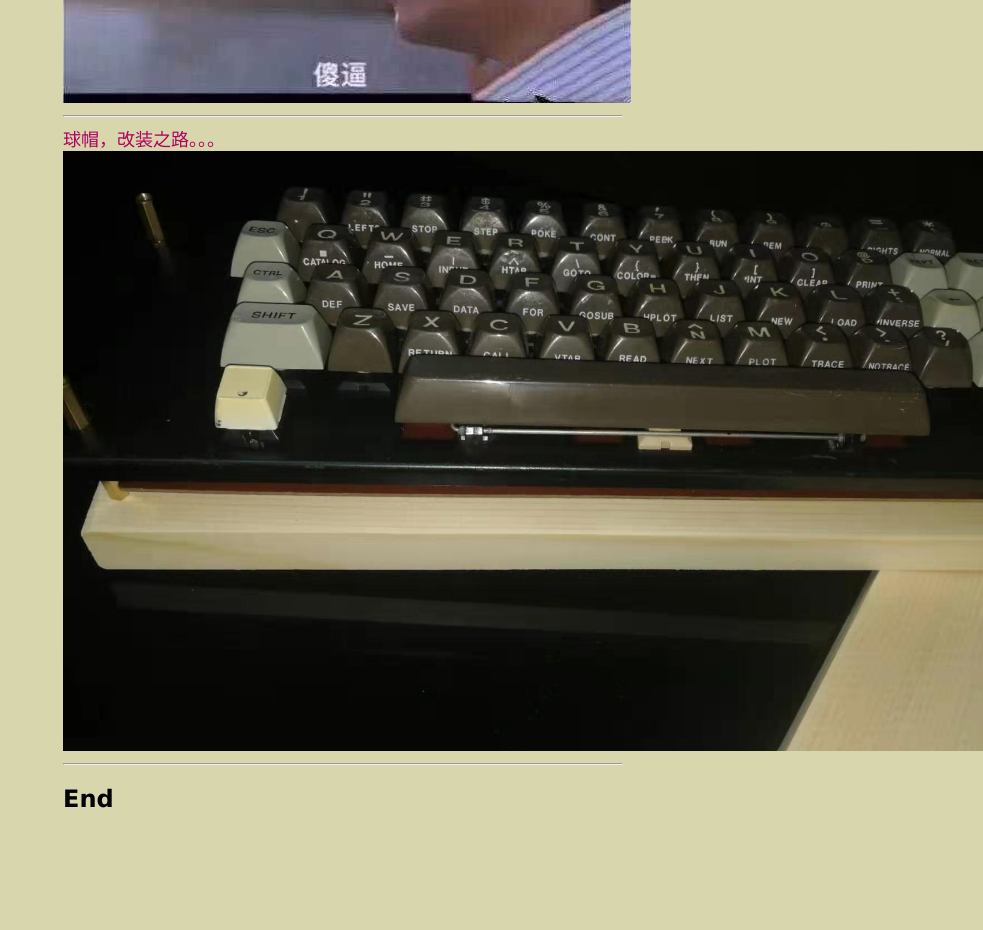
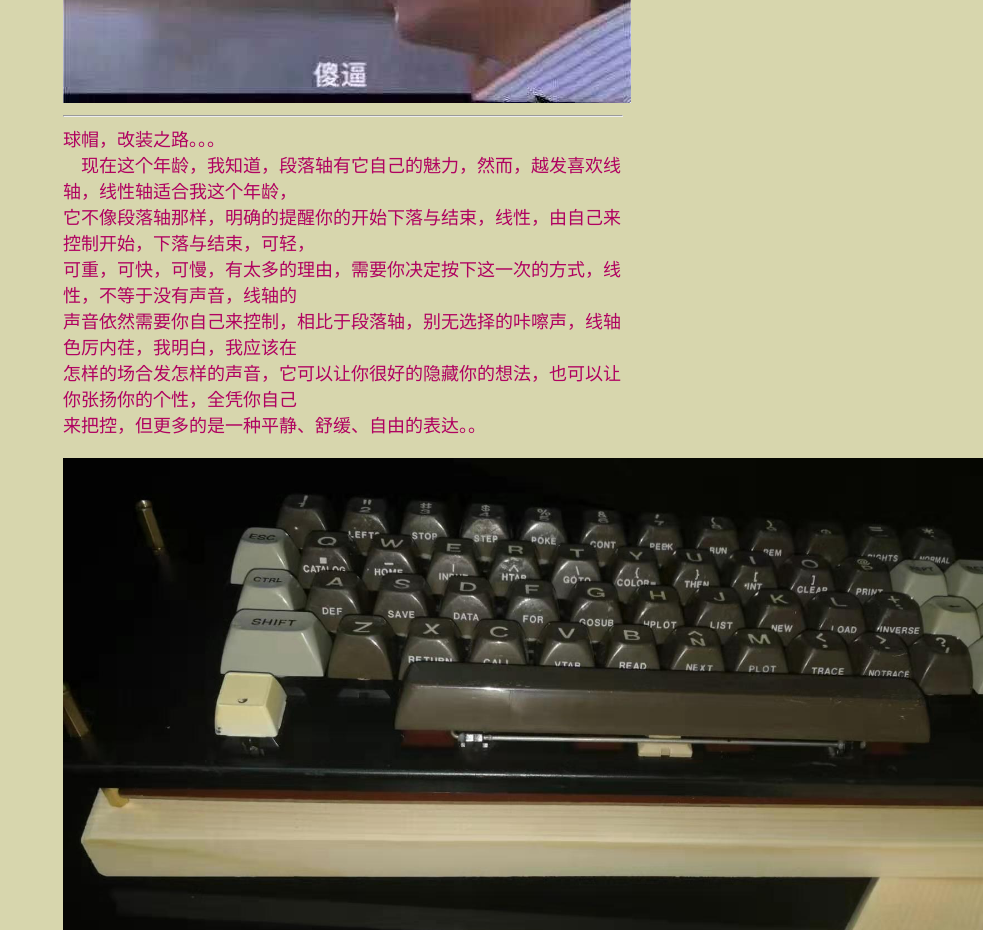
Before and after one commit to sharkka/narakanginx, a plain HTML site: page blog/list/keyboardlife.html in a window 1280 px wide. Shown: the part 1580-2510 px from the top of the page, without its empty margins (297-1280 px from the left). Before the commit the page ends 2413 px from the top, so only its background shows below. Drawn offline with Linux system fonts and the light colour scheme.

Commit message:
keyboard

```diff
--- a/blog/list/keyboardlife.html
+++ b/blog/list/keyboardlife.html
@@ -51,6 +51,13 @@ document.write(`<font face="楷体">`
 <hr />
 <script type="text/javascript">
 var s=`球帽，改装之路。。。
+    现在这个年龄，我知道，段落轴有它自己的魅力，然而，越发喜欢线轴，线性轴适合我这个年龄，
+它不像段落轴那样，明确的提醒你的开始下落与结束，线性，由自己来控制开始，下落与结束，可轻，
+可重，可快，可慢，有太多的理由，需要你决定按下这一次的方式，线性，不等于没有声音，线轴的
+声音依然需要你自己来控制，相比于段落轴，别无选择的咔嚓声，线轴色厉内荏，我明白，我应该在
+怎样的场合发怎样的声音，它可以让你很好的隐藏你的想法，也可以让你张扬你的个性，全凭你自己
+来把控，但更多的是一种平静、舒缓、自由的表达。。
+
 `;
 
 s = s.replace(/\r\n/g,"<br>")
```
